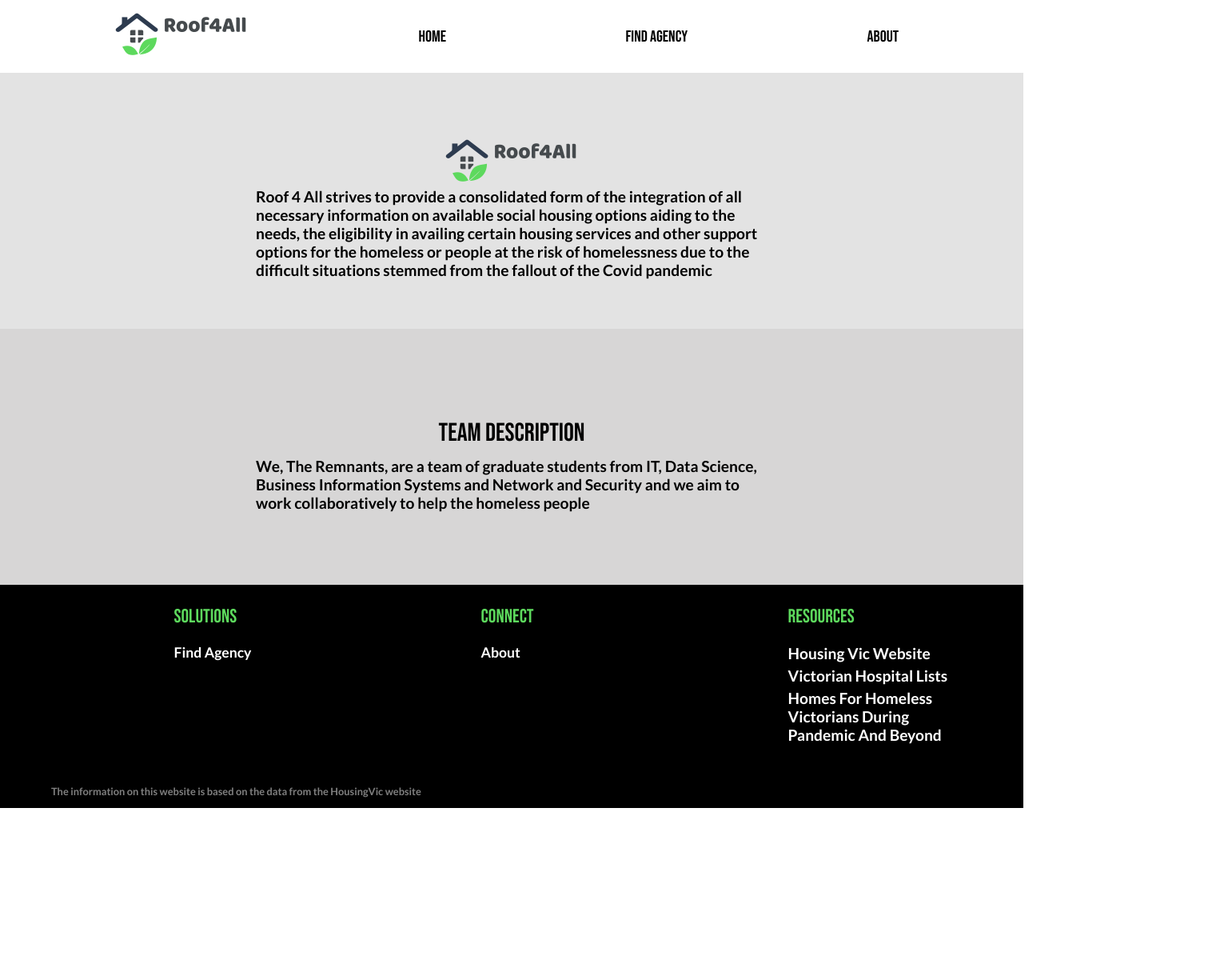
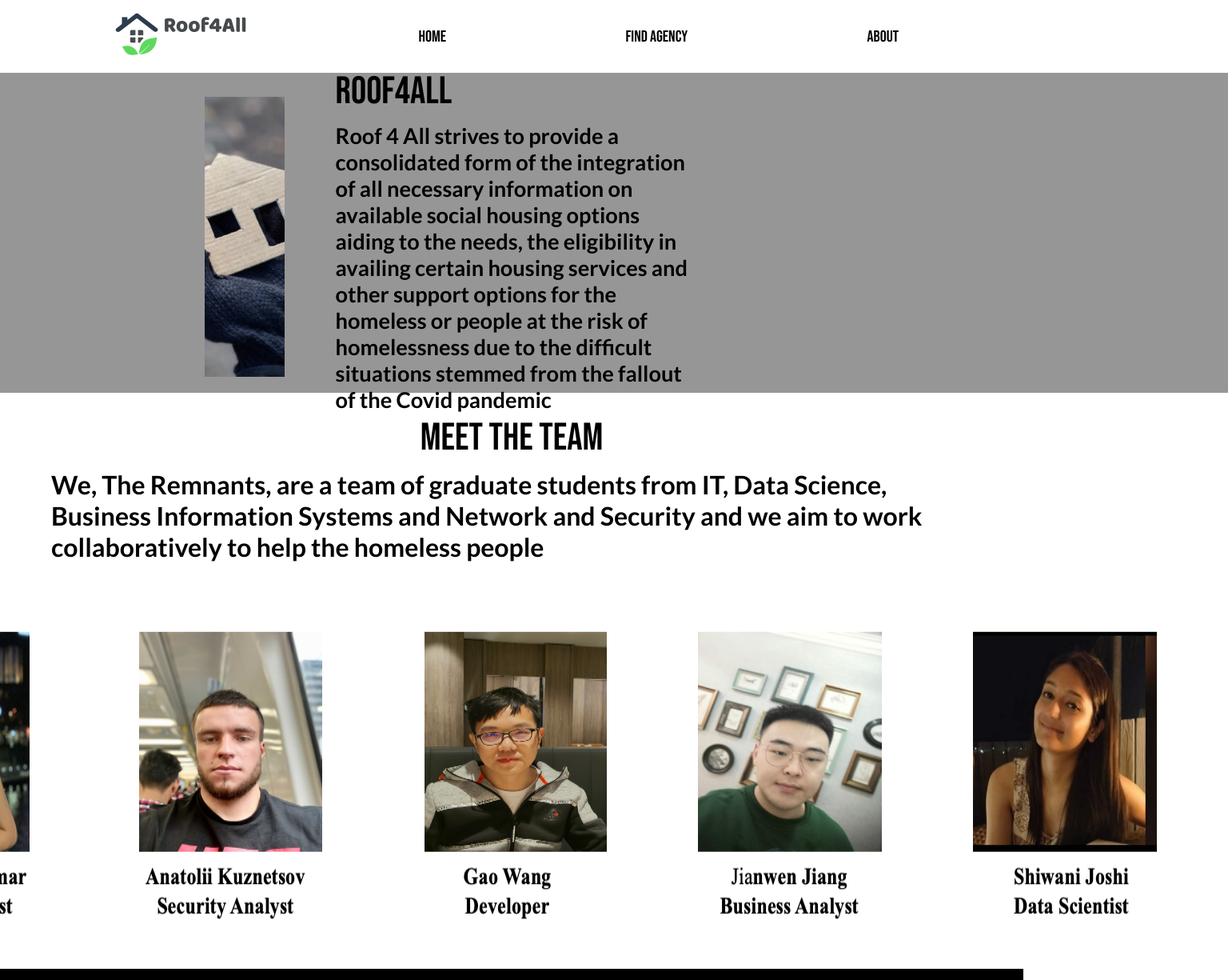
Before and after one commit to apuscos/FIT5120-Team24, a React (Create React App) app in the folder root4all/: page /about in a window 1280 px wide. Shown: the top 1225 px of the page at 80% size, 1536 px wide, since content can reach past the window. Before the commit the page ends 1010 px from the top, so only its background shows below. Built offline with nearby package versions, Linux system fonts and the light colour scheme; no server answers; what aws-amplify would draw is missing.

Commit message:
1. Update

```diff
--- a/root4all/src/About.js
+++ b/root4all/src/About.js
@@ -1,58 +1,109 @@
 import React from 'react';
 import styled from "styled-components";
 import {Logo} from "./Navigation/NavComponents"
+import backgroundImg from "./Image/aboutBackground.png"
+import teamImg from "./Image/teamImage.png"
 
 const ProductDesc = styled.div`
-  height: 300px;
-  background-color: #e3e3e3;
+  display: flex;
+  padding-left: 5%;
+  padding-top: 20px;
+  flex-direction: column;
+  justify-content: center;
+
+
+`;
+
+const TeamDesc = styled.div`
+  height: 700px;
+  background-color: white;
   display: flex;
   justify-content: center;
   padding-top: 20px;
   flex-direction: column;
   align-items: center;
-`;
 
-const TeamDesc = styled.div`
-  height: 300px;
-  background-color: #d7d6d6;
-  display: flex;
-  justify-content: center;
-  padding-top: 20px;
-  flex-direction: column;
-  align-items: center;
 `;
 
 const Title = styled.div`
   font-family: "Bebas Neue", cursive;
-  font-size: 2em;
+  font-size: 3em;
   width: auto;
-  text-align: center;
   margin-bottom: 10px;
+
+
 `;
 
 const Content = styled.div`
   font-family: 'Lato', sans-serif;
-  width: 50%;
+  width: 40%;
   display: flex;
-  font-size: 1.2em;
+  font-size: 1.7em;
 `;
 
+const ContentBigger = styled.div`
+  font-family: 'Lato', sans-serif;
+  width: 90%;
+  display: flex;
+  font-size: 2em;
+`;
+
+const TitleBigger = styled.div`
+  font-family: "Bebas Neue", cursive;
+  font-size: 3em;
+  width: auto;
+  margin-bottom: 10px;
+`;
+const ImageSection = styled.div`
+  height: 350px;
+  width: 30%;
+  margin-top: 30px;
+  background-image: url(${backgroundImg});
+  background-repeat: no-repeat;
+  background-position: center;
+  background-size: cover;
+`;
+
+const AreaWarpper = styled.div`
+  display: flex;
+  flex-direction: row;
+  width: 100%;
+  height: 400px;
+  padding-left: 20%;
+  background-color: #979696;
+`;
+
+const TeamImg = styled.div`
+  height: 400px;
+  margin-top: 50px;
+  width: 1674px;
+  background-image: url(${teamImg});
+  background-repeat: no-repeat;
+  background-position: center;
+  background-size: 1674px 400px;
+  margin-bottom: 50px;
+`;
 function About() {
     return (
-        <div className="App">
-            <ProductDesc>
-                <Logo></Logo>
-                <Content>
-                    Roof 4 All strives to provide a consolidated form of the integration of all necessary information on available social housing options aiding to the needs, the eligibility in availing certain housing services and other support options for the homeless or people at the risk of homelessness due to the difficult situations stemmed from the fallout of the Covid pandemic
-                </Content>
-            </ProductDesc>
+        <>
+            <AreaWarpper className="App">
+                <ImageSection/>
+                <ProductDesc>
+                    <Title>Roof4All</Title>
+                    <Content>
+                        Roof 4 All strives to provide a consolidated form of the integration of all necessary information on available social housing options aiding to the needs, the eligibility in availing certain housing services and other support options for the homeless or people at the risk of homelessness due to the difficult situations stemmed from the fallout of the Covid pandemic
+                    </Content>
+                </ProductDesc>
+            </AreaWarpper>
             <TeamDesc>
-                <Title>Team Description</Title>
-                <Content>
+                <TitleBigger>Meet the team</TitleBigger>
+                <ContentBigger>
                     We, The Remnants, are a team of graduate students from IT, Data Science, Business Information Systems and Network and Security and we aim to work collaboratively to help the homeless people
-                </Content>
+                </ContentBigger>
+                <TeamImg/>
             </TeamDesc>
-        </div>
+
+        </>
     );
 }
 
```
Also changed, not shown: root4all/src/Image/aboutBackground.png (added), root4all/src/Image/teamImage.png (added).
